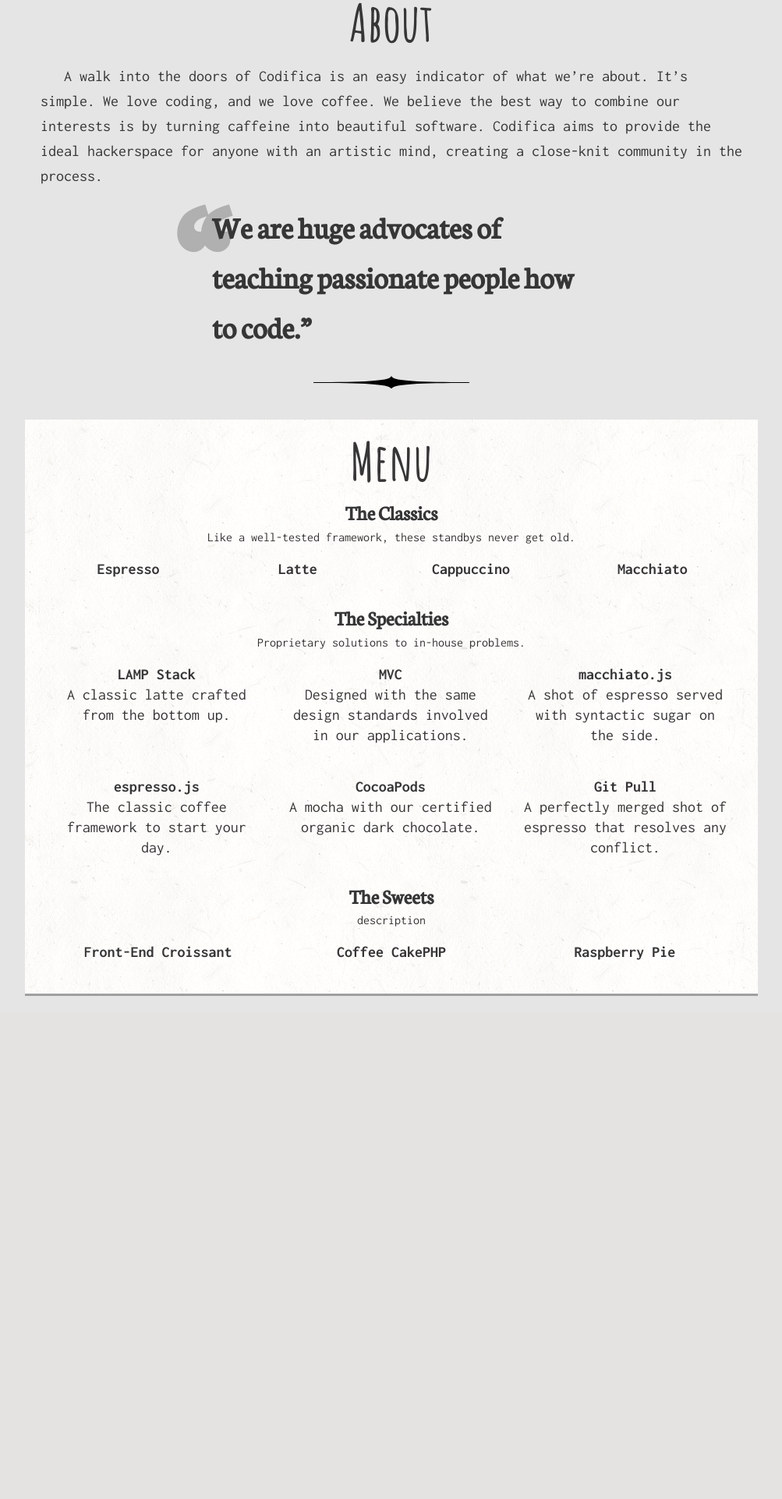
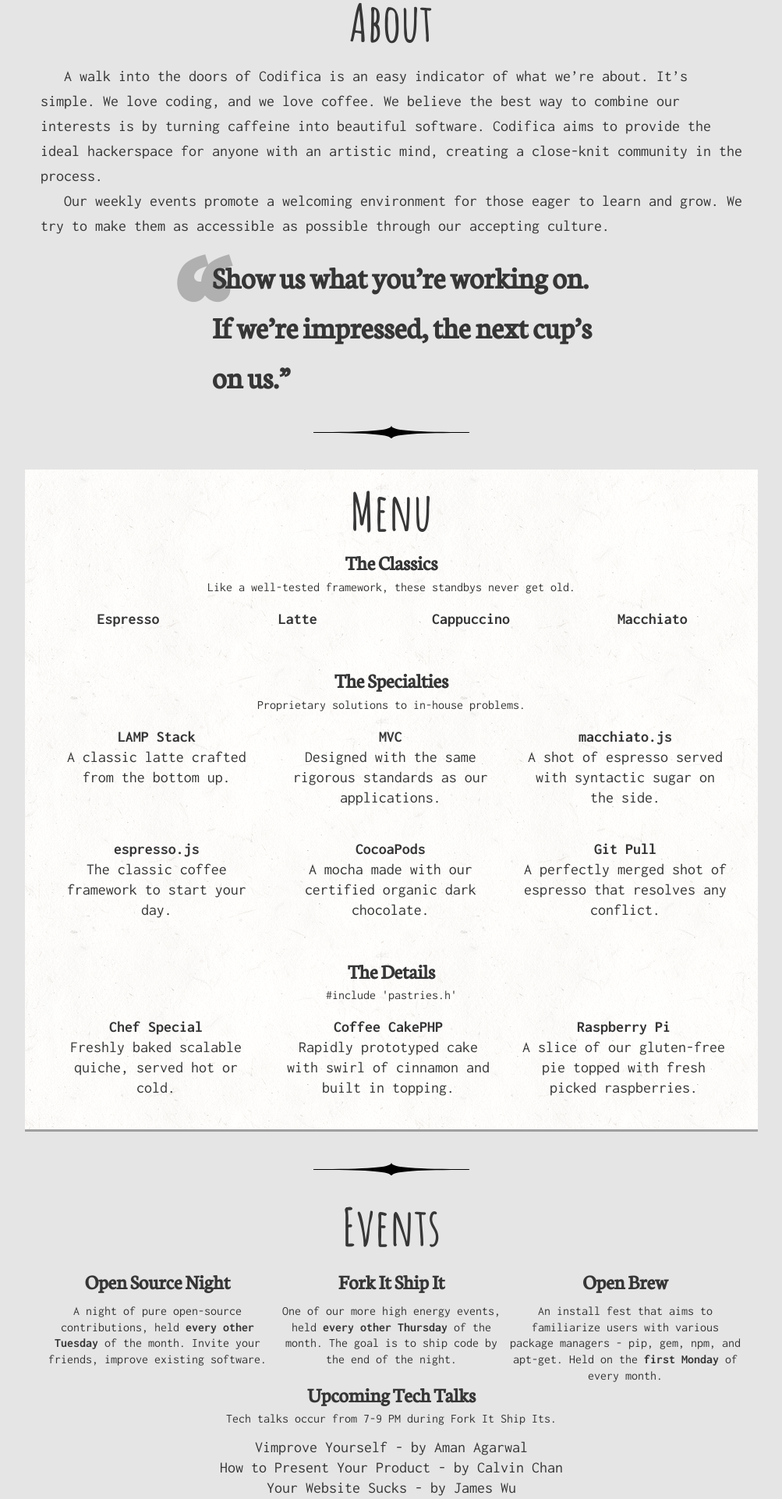
Before and after one commit to dastardlylemon/codifica, a PHP site: page / in a window 1280 px wide. Shown: the part 825-2747 px from the top of the page at 78% size, without its empty margins (138-1141 px from the left). Before the commit the page ends 2102 px from the top, so only its background shows below. Run offline with PHP 8.4, Linux system fonts and the light colour scheme; some libraries are stand-ins or nearby versions.

Commit message:
satisfy heroku

```diff
--- a/index.php
+++ b/index.php
@@ -28,8 +28,11 @@
       <h1>About</h1>
       <p>
         A walk into the doors of Codifica is an easy indicator of what we’re about. It’s simple. We love coding, and we love coffee. We believe the best way to combine our interests is by turning caffeine into beautiful software. Codifica aims to provide the ideal hackerspace for anyone with an artistic mind, creating a close-knit community in the process.
+      </p>
+      <p>
+        Our weekly events promote a welcoming environment for those eager to learn and grow. We try to make them as accessible as possible through our accepting culture.
       </p><br>
-      <div class="quote">We are huge advocates of teaching passionate people how to code.&rdquo;</div>
+      <div class="quote">Show us what you&rsquo;re working on. If we&rsquo;re impressed, the next cup&rsquo;s on us.&rdquo;</div>
     </div><br><br>
   <div class="divider">&nbsp;</div>
   </section>
@@ -54,7 +57,7 @@
           </td>
         </tr>
       </table>
-      <br>
+      <br><br>
       <table>
         <h2>The Specialties</h2>
         <h4>Proprietary solutions to in-house problems.</h4>
@@ -65,7 +68,7 @@
           </td>
           <td>
             <h3>MVC</h3>
-            Designed with the same design standards involved in our applications.
+            Designed with the same rigorous standards as our applications.
           </td>
           <td>
             <h3>macchiato.js</h3>
@@ -79,7 +82,7 @@
           </td>
           <td>
             <h3>CocoaPods</h3>
-            A mocha with our certified organic dark chocolate.
+            A mocha made with our certified organic dark chocolate.
           </td>
           <td>
             <h3>Git Pull</h3>
@@ -87,22 +90,73 @@
           </td>
         </tr>
       </table>
-      <br>
+      <br><br>
       <table>
-        <h2>The Sweets</h2>
-        <h4>description</h4>
+        <h2>The Details</h2>
+        <h4>#include 'pastries.h'</h4>
         <tr>
           <td>
-            <h3>Front-End Croissant</h3>
+            <h3>Chef Special</h3>
+            Freshly baked scalable quiche, served hot or cold.
           </td>
           <td>
             <h3>Coffee CakePHP</h3>
+            Rapidly prototyped cake with swirl of cinnamon and built in topping.
           </td>
           <td>
-            <h3>Raspberry Pie</h3>
+            <h3>Raspberry Pi</h3>
+            A slice of our gluten-free pie topped with fresh picked raspberries.
           </td>
         </tr>
       </table>
+    </div>
+  </section>
+  <section id="events" class="consec">
+    <div class="divider">&nbsp;</div><br><br>
+    <h1>Events</h1>
+    <div id="event-wrapper">
+      <div class="event">
+        <h3>Open Source Night</h3>
+        A night of pure open-source contributions, held <b>every other Tuesday</b> of the month. Invite your friends, improve existing software.
+      </div>
+      <div class="event">
+        <h3>Fork It Ship It</h3>
+        One of our more high energy events, held <b>every other Thursday</b> of the month. The goal is to ship code by the end of the night.
+      </div>
+      <div class="event">
+        <h3>Open Brew</h3>
+        An install fest that aims to familiarize users with various package managers - pip, gem, npm, and apt-get. Held on the <b>first Monday</b> of every month.
+      </div>
+      <div id="tech-talks">
+        <h3>Upcoming Tech Talks</h3>
+        Tech talks occur from 7-9 PM during Fork It Ship Its.<br><br>
+        <ul>
+          <li>Vimprove Yourself - by Aman Agarwal</li>
+          <li>How to Present Your Product - by Calvin Chan</li>
+          <li>Your Website Sucks - by James Wu</li>
+          <li>On Traveling - by Daniel Duan</li>
+          <li>TBA - by Jeffrey Wang</li>
+        </ul>
+      </div>
+    </div><br><br>
+    <div class="divider">&nbsp;</div>
+  </section>
+  <section class="consec">
+    <div class="quote">Providing caffeine as a service since 1969.&rdquo;</div>
+  </section>
+  <section id="contact" class="consec">
+    <div class="content">
+      <div id="contact-left">
+        Love coffee and want to contribute to our growth?<br>
+        Interested in being a mentor?<br>
+        Contact us.<br>
+        <a href="mailto:hello@codificacoffee.com">hello@codificacoffee.com</a>
+      </div>
+      <div id="contact-right">
+        Codifica Coffee<br>
+        540 Midvale Plaza<br>
+        Los Angeles, CA 90024<br>
+      </div>
     </div>
   </section>
   <script src="http://ajax.googleapis.com/ajax/libs/jquery/1.4.3/jquery.min.js"></script>
```
